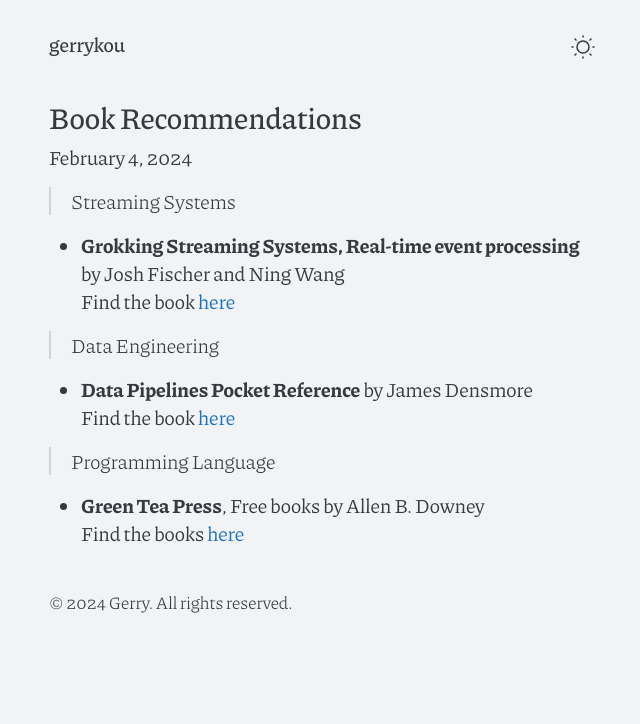
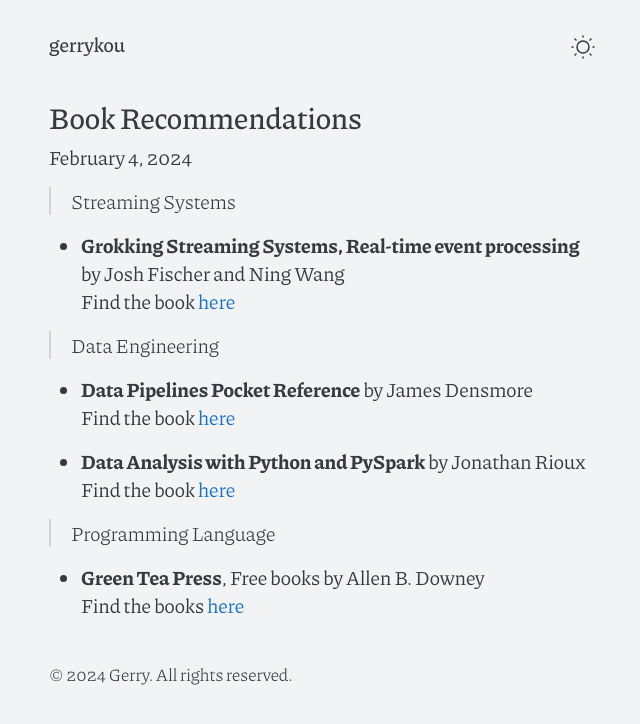
Before and after one commit to gerrykou/gerrykou.github.io, a Jekyll site: the page built from _posts/2024-02-04-book-recommendations.md, in a window 1280 px wide. Shown: the top 724 px of the page, without its empty margins (318-958 px from the left). Built offline with Jekyll 4.4.1, drawn with Linux system fonts in a browser that asks for light colours.

Commit message:
add pyspark in books

```diff
--- a/_posts/2024-02-04-book-recommendations.md
+++ b/_posts/2024-02-04-book-recommendations.md
@@ -15,6 +15,9 @@
 * **Data Pipelines Pocket Reference** by James Densmore
 Find the book [here](https://www.oreilly.com/library/view/data-pipelines-pocket/9781492087823/)
 
+* **Data Analysis with Python and PySpark** by Jonathan Rioux
+Find the book [here](https://www.manning.com/books/data-analysis-with-python-and-pyspark)
+
 > Programming Language
 
 * **Green Tea Press**, Free books by Allen B. Downey
```
